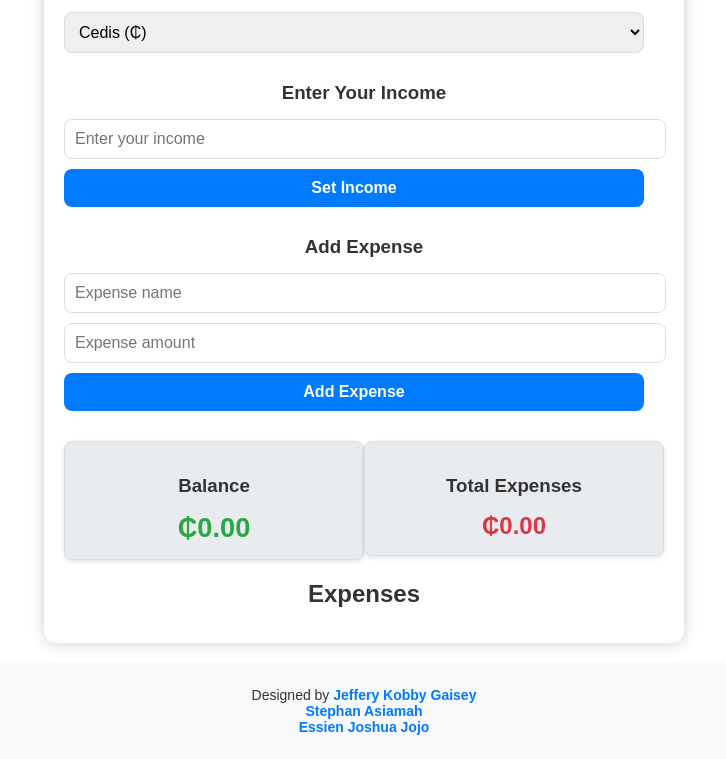
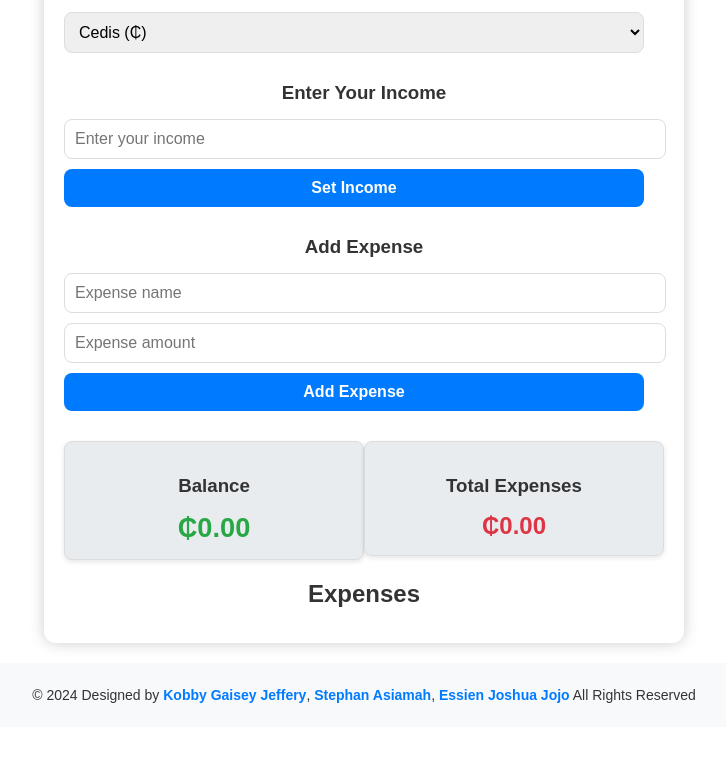
Before and after one commit to Bhirdman/Income-And-Expenses-Tracker-, a plain HTML site: page index.html in a window 1280 px wide. Shown: the part 143-902 px from the top of the page, without its empty margins (276-1002 px from the left). After the commit the page ends 870 px from the top, so only its background shows below. Drawn offline with Linux system fonts and the light colour scheme.

Commit message:
Update index.html

```diff
--- a/index.html
+++ b/index.html
@@ -41,11 +41,12 @@
     </div>
 
     <footer>
-        <p>Designed by <span>Jeffery Kobby Gaisey
-        <br />
-        <span> Stephan Asiamah </span>
-        <br />
-        <span> Essien Joshua Jojo </span></span></p>
+        <p>  &copy; 2024 Designed by
+          <span>Kobby Gaisey Jeffery</span>,
+          <span>Stephan Asiamah</span>,
+          <span>Essien Joshua Jojo</span>
+          All Rights Reserved
+        </p>
       </footer>
 
 
```
